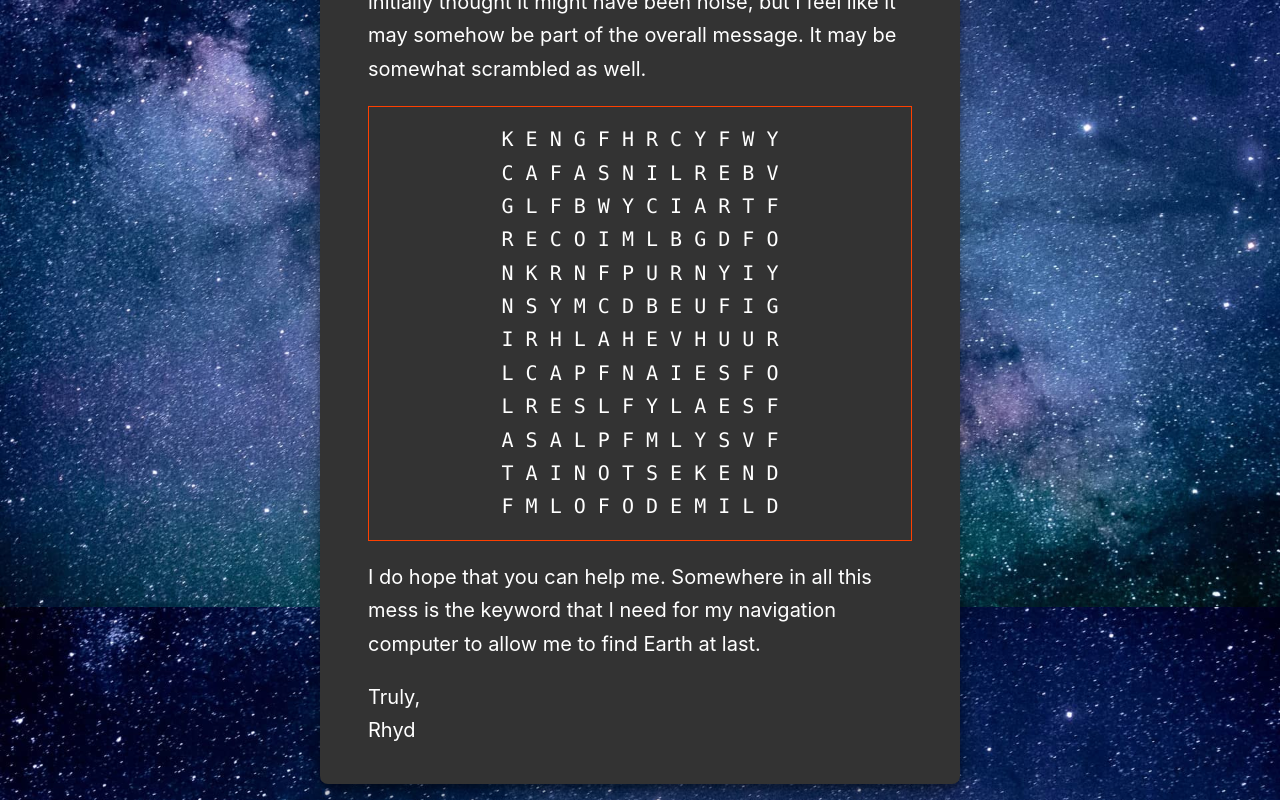
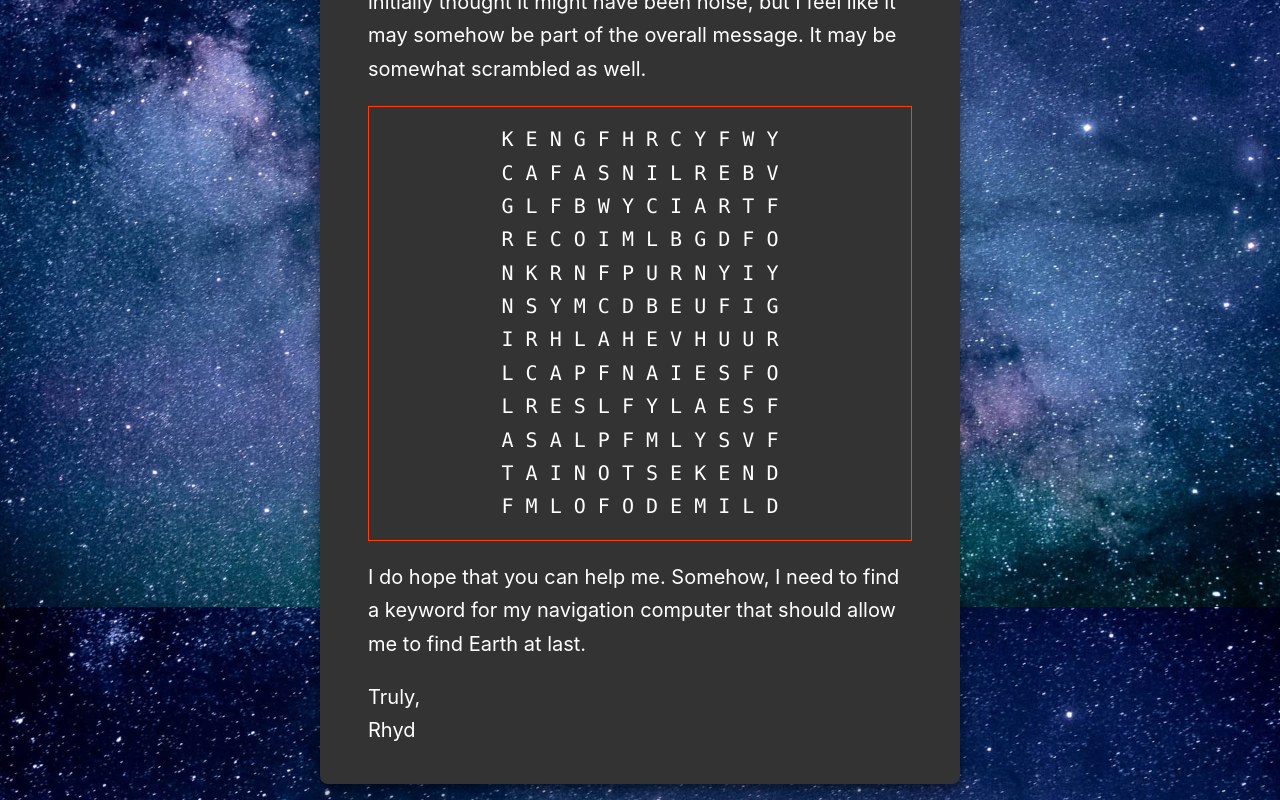
Before and after one commit to colinbate/puzzle-quest, a Svelte app: page / in a window 1280 px wide. Shown: the part 2015-2815 px from the top of the page. Built offline with nearby package versions, Linux system fonts and the light colour scheme.

Commit message:
Update wording

```diff
--- a/src/Part1.svelte
+++ b/src/Part1.svelte
@@ -59,7 +59,7 @@ F M L O F O D E M I L D
 </pre>
 </div>
 <p>
-  I do hope that you can help me. Somewhere in all this mess is the keyword that I need for my navigation computer to allow me to find Earth at last.
+  I do hope that you can help me. Somehow, I need to find a keyword for my navigation computer that should allow me to find Earth at last.
 </p>
 
 <p>Truly,<br>
```
